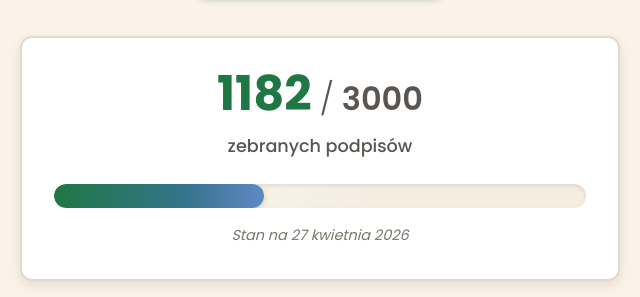
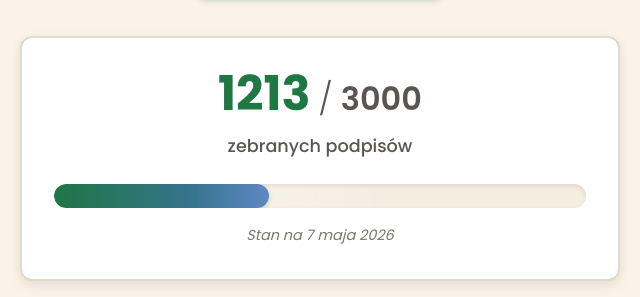
Before and after one commit to tadeoos/rada-stary-mokotow, a website built with webpack: page index.html in a window 1280 px wide. Shown: the part 565-862 px from the top of the page, 320-960 px from the left. Built offline with nearby package versions, Linux system fonts and the light colour scheme; no server answers.

Commit message:
bump counter to 1213, update date to 7 maja 2026
Co-Authored-By: Claude Opus 4.7 (1M context) <noreply@anthropic.com>

```diff
--- a/index.html
+++ b/index.html
@@ -46,7 +46,7 @@
       <div class="signature-counter">
         <div class="counter-header">
           <div class="counter-numbers">
-            <span class="counter-current">1182</span>
+            <span class="counter-current">1213</span>
             <span class="counter-separator">/</span>
             <span class="counter-target">3000</span>
           </div>
@@ -55,7 +55,7 @@
         <div class="progress-bar">
           <div class="progress-fill"></div>
         </div>
-        <div class="counter-date">Stan na 27 kwietnia 2026</div>
+        <div class="counter-date">Stan na 7 maja 2026</div>
       </div>
     </div>
   </section>
```
